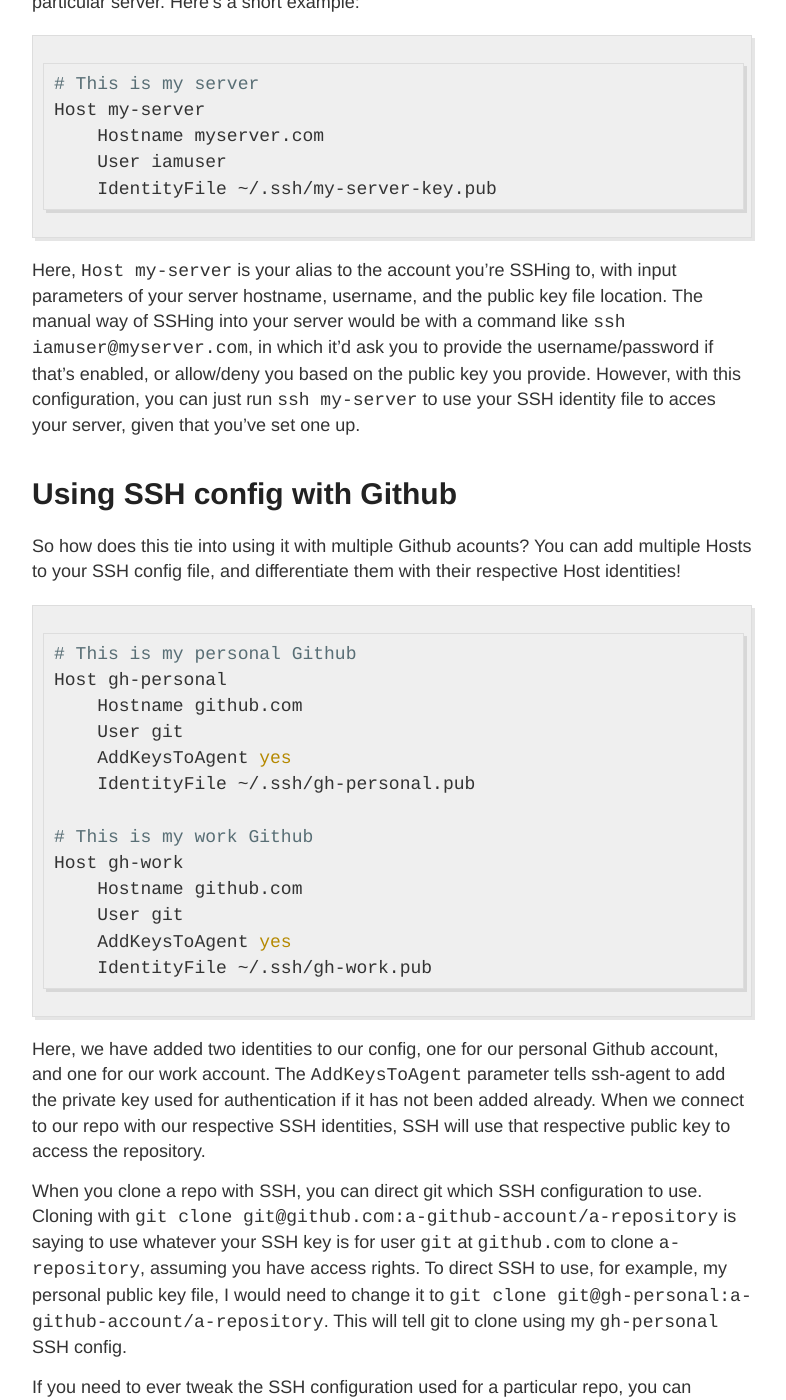
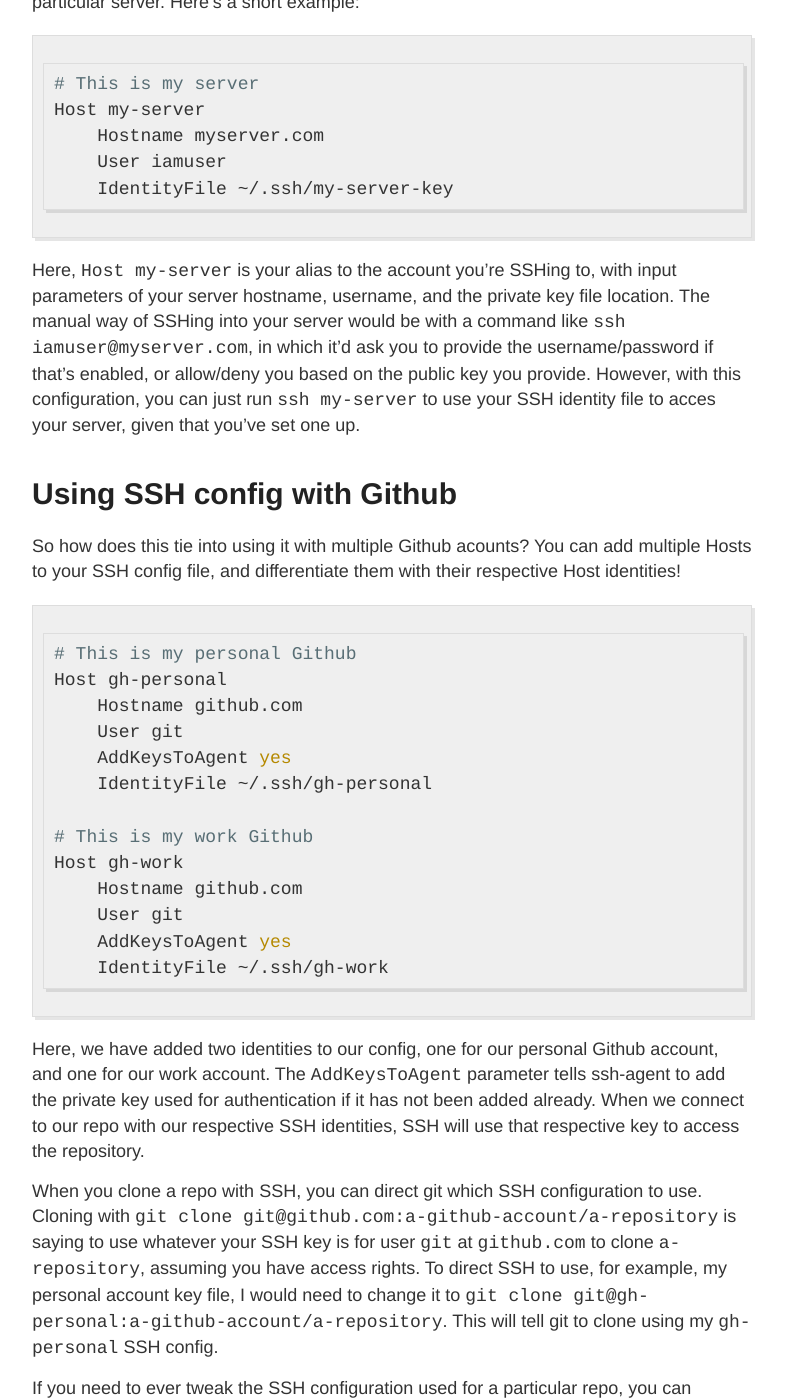
Before and after one commit to quickbrownfox319/quickbrownfox319.github.io, a Jekyll site: the page built from _posts/2020-06-01-ssh-git-config.md, in a window 1280 px wide and 1400 px high, scrolled down 1085 px. Shown: the whole window, without its empty margins (248-1034 px from the left). Built offline with Jekyll 4.4.1, drawn with Linux system fonts in a browser that asks for light colours.

Commit message:
fix whoopsies

````diff
--- a/_posts/2020-06-01-ssh-git-config.md
+++ b/_posts/2020-06-01-ssh-git-config.md
@@ -19,10 +19,10 @@ Here's a short example:
 Host my-server
     Hostname myserver.com
     User iamuser
-    IdentityFile ~/.ssh/my-server-key.pub
+    IdentityFile ~/.ssh/my-server-key
 ```
 
-Here, `Host my-server` is your alias to the account you're SSHing to, with input parameters of your server hostname, username, and the public key file location. The manual way of SSHing into your server would be with a command like `ssh iamuser@myserver.com`, in which it'd ask you to provide the username/password if that's enabled, or allow/deny you based on the public key you provide.
+Here, `Host my-server` is your alias to the account you're SSHing to, with input parameters of your server hostname, username, and the private key file location. The manual way of SSHing into your server would be with a command like `ssh iamuser@myserver.com`, in which it'd ask you to provide the username/password if that's enabled, or allow/deny you based on the public key you provide.
 However, with this configuration, you can just run `ssh my-server` to use your SSH identity file to acces your server, given that you've set one up.
 
 # Using SSH config with Github
@@ -34,19 +34,19 @@ Host gh-personal
     Hostname github.com
     User git
     AddKeysToAgent yes
-    IdentityFile ~/.ssh/gh-personal.pub
+    IdentityFile ~/.ssh/gh-personal
 
 # This is my work Github
 Host gh-work
     Hostname github.com
     User git
     AddKeysToAgent yes
-    IdentityFile ~/.ssh/gh-work.pub
+    IdentityFile ~/.ssh/gh-work
 ```
 
-Here, we have added two identities to our config, one for our personal Github account, and one for our work account. The `AddKeysToAgent` parameter tells ssh-agent to add the private key used for authentication if it has not been added already. When we connect to our repo with our respective SSH identities, SSH will use that respective public key to access the repository.
+Here, we have added two identities to our config, one for our personal Github account, and one for our work account. The `AddKeysToAgent` parameter tells ssh-agent to add the private key used for authentication if it has not been added already. When we connect to our repo with our respective SSH identities, SSH will use that respective key to access the repository.
 
-When you clone a repo with SSH, you can direct git which SSH configuration to use. Cloning with `git clone git@github.com:a-github-account/a-repository` is saying to use whatever your SSH key is for user `git` at `github.com` to clone `a-repository`, assuming you have access rights. To direct SSH to use, for example, my personal public key file, I would need to change it to `git clone git@gh-personal:a-github-account/a-repository`. This will tell git to clone using my `gh-personal` SSH config.
+When you clone a repo with SSH, you can direct git which SSH configuration to use. Cloning with `git clone git@github.com:a-github-account/a-repository` is saying to use whatever your SSH key is for user `git` at `github.com` to clone `a-repository`, assuming you have access rights. To direct SSH to use, for example, my personal account key file, I would need to change it to `git clone git@gh-personal:a-github-account/a-repository`. This will tell git to clone using my `gh-personal` SSH config.
 
 If you need to ever tweak the SSH configuration used for a particular repo, you can access the `.git/config` file in the repository, and change the remote url to match the account you'd like to use from your SSH config file.
 
````
